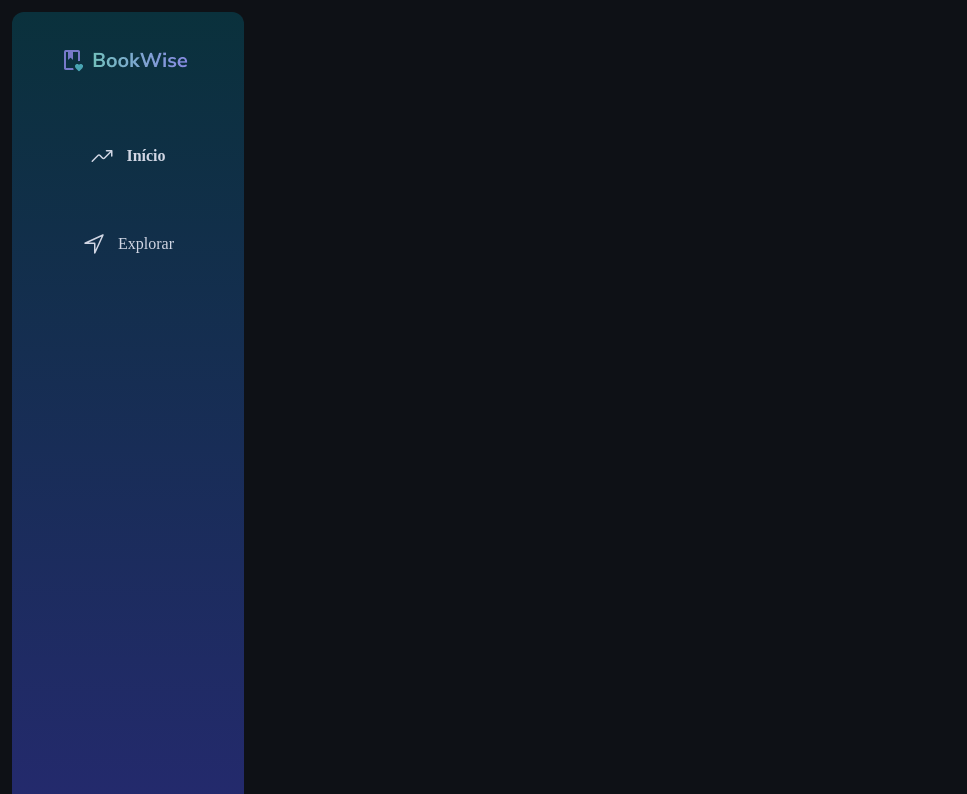
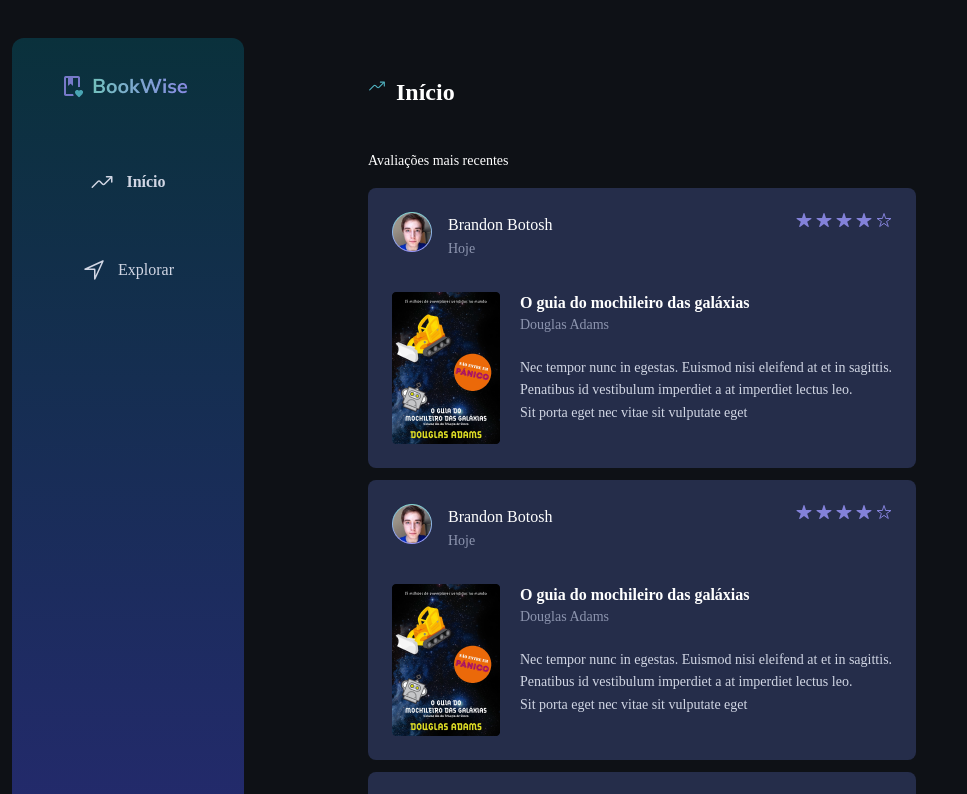
Before and after one commit to EngJao89/ignite-reactjs-bookwise, a Next.js app: page / in a window 1280 px wide. Shown: the top 794 px of the page, without its empty margins (0-967 px from the left). Built offline with nearby package versions, Linux system fonts and the light colour scheme.

Commit message:
feat(bw03-my-books): implementa lista de livros comentados em home

```diff
--- /dev/null
+++ b/src/components/CardComment/index.tsx
@@ -0,0 +1,124 @@
+import Image from "next/image";
+import { IoStar, IoStarOutline } from "react-icons/io5";
+import Avatar from "../../../public/Avatar.png";
+import Book1 from "../../../public/books/Book-Douglas-Adams.png"
+import {
+  AuthorName,
+  BookName,
+  CardContainer,
+  CardHeader,
+  Content,
+  RateContainer,
+  TextComment,
+  TextDate,
+  TextName
+} from "./styles";
+
+export function CardComment() {
+  return(
+    <>
+      <CardContainer>
+        <CardHeader>
+          <Image
+            alt="Avatar"
+            src={Avatar}
+          />
+          <TextName>
+            Brandon Botosh
+            <TextDate>Hoje</TextDate>
+          </TextName>
+
+          <RateContainer>
+            <IoStar size={16} color={'#8381D9'} />
+            <IoStar size={16} color={'#8381D9'} />
+            <IoStar size={16} color={'#8381D9'} />
+            <IoStar size={16} color={'#8381D9'} />
+            <IoStarOutline size={16} color={'#8381D9'} />
+          </RateContainer>
+        </CardHeader>
+
+        <Content>
+          <Image alt="Book1" src={Book1}/>
+          <BookName>
+            O guia do mochileiro das galáxias
+            <AuthorName>Douglas Adams</AuthorName>
+
+            <TextComment>
+              Nec tempor nunc in egestas. Euismod nisi eleifend at et in sagittis.<br/>
+              Penatibus id vestibulum imperdiet a at imperdiet lectus leo.<br/>
+              Sit porta eget nec vitae sit vulputate eget
+            </TextComment>
+          </BookName>
+        </Content>
+      </CardContainer>
+      <CardContainer>
+        <CardHeader>
+          <Image
+            alt="Avatar"
+            src={Avatar}
+          />
+          <TextName>
+            Brandon Botosh
+            <TextDate>Hoje</TextDate>
+          </TextName>
+
+          <RateContainer>
+            <IoStar size={16} color={'#8381D9'} />
+            <IoStar size={16} color={'#8381D9'} />
+            <IoStar size={16} color={'#8381D9'} />
+            <IoStar size={16} color={'#8381D9'} />
+            <IoStarOutline size={16} color={'#8381D9'} />
+          </RateContainer>
+        </CardHeader>
+
+        <Content>
+          <Image alt="Book1" src={Book1}/>
+          <BookName>
+            O guia do mochileiro das galáxias
+            <AuthorName>Douglas Adams</AuthorName>
+
+            <TextComment>
+              Nec tempor nunc in egestas. Euismod nisi eleifend at et in sagittis.<br/>
+              Penatibus id vestibulum imperdiet a at imperdiet lectus leo.<br/>
+              Sit porta eget nec vitae sit vulputate eget
+            </TextComment>
+          </BookName>
+        </Content>
+      </CardContainer>
+      <CardContainer>
+        <CardHeader>
+          <Image
+            alt="Avatar"
+            src={Avatar}
+          />
+          <TextName>
+            Brandon Botosh
+            <TextDate>Hoje</TextDate>
+          </TextName>
+
+          <RateContainer>
+            <IoStar size={16} color={'#8381D9'} />
+            <IoStar size={16} color={'#8381D9'} />
+            <IoStar size={16} color={'#8381D9'} />
+            <IoStar size={16} color={'#8381D9'} />
+            <IoStarOutline size={16} color={'#8381D9'} />
+          </RateContainer>
+        </CardHeader>
+
+        <Content>
+          <Image alt="Book1" src={Book1}/>
+          <BookName>
+            O guia do mochileiro das galáxias
+            <AuthorName>Douglas Adams</AuthorName>
+
+            <TextComment>
+              Nec tempor nunc in egestas. Euismod nisi eleifend at et in sagittis.<br/>
+              Penatibus id vestibulum imperdiet a at imperdiet lectus leo.<br/>
+              Sit porta eget nec vitae sit vulputate eget
+            </TextComment>
+          </BookName>
+        </Content>
+      </CardContainer>
+    </>
+  )
+}
--- /dev/null
+++ b/src/components/CardComment/styles.ts
@@ -0,0 +1,84 @@
+import styled from "styled-components";
+
+export const CardContainer = styled.div`
+  background: ${(props) => props.theme['gray-600']};
+  display: flex;
+  padding: 24px;
+  margin-bottom: 12px;
+  border-radius: 8px;
+  border: 0;
+  flex-direction: column;
+  align-items: flex-start;
+  gap: 32px;
+  align-self: stretch;
+`;
+
+export const CardHeader = styled.div`
+  display: flex;
+  align-items: flex-start;
+  gap: 16px;
+  align-self: stretch;
+`;
+
+export const TextName = styled.p`
+  color: ${(props) => props.theme.white};
+  font-family: 'Nunito Sans';
+  font-size: 16px;
+  font-style: normal;
+  font-weight: 400;
+  line-height: 160%; /* 25.6px */
+  display: flex;
+  flex-direction: column;
+  align-items: flex-start;
+  flex: 1 0 0;
+`;
+
+export const TextDate = styled.h5`
+  color: ${(props) => props.theme['gray-400']};
+  font-family: 'Nunito Sans';
+  font-size: 14px;
+  font-style: normal;
+  font-weight: 400;
+  line-height: 160%; /* 22.4px */
+`;
+
+export const RateContainer = styled.div`
+  display: flex;
+  align-items: center;
+  gap: 4px;
+`;
+
+export const Content = styled.div`
+  display: flex;
+  align-items: flex-start;
+  gap: 20px;
+  align-self: stretch;
+`;
+
+export const BookName = styled.p`
+  color: ${(props) => props.theme.white};
+  font-family: 'Nunito Sans';
+  font-size: 16px;
+  font-style: normal;
+  font-weight: 700;
+  line-height: 140%; /* 22.4px */
+`;
+
+export const AuthorName = styled.p`
+  color: ${(props) => props.theme['gray-400']};
+  font-family: 'Nunito Sans';
+  font-size: 14px;
+  font-style: normal;
+  font-weight: 400;
+  line-height: 160%; /* 22.4px */
+`;
+
+export const TextComment = styled.p`
+  color: ${(props) => props.theme['gray-300']};
+  font-family: 'Nunito Sans';
+  font-size: 14px;
+  font-style: normal;
+  font-weight: 400;
+  line-height: 160%; /* 22.4px */
+  padding-top: 20px;
+`;
--- a/src/components/Sidebar/index.tsx
+++ b/src/components/Sidebar/index.tsx
@@ -1,8 +1,18 @@
 import Image from "next/image";
-import { IoTrendingUpOutline, IoNavigateOutline } from "react-icons/io5";
+import {
+  IoTrendingUpOutline,
+  IoNavigateOutline,
+  IoLogInOutline
+} from "react-icons/io5";
 
 import logoBook1x from "../../../public/sidebarLogo1x.png"
-import { Container, ExplorerButton, InitButton, Logo } from "./styles";
+import {
+  Container,
+  ExplorerButton,
+  InitButton,
+  LoginButton,
+  Logo
+} from "./styles";
 
 export function Sidebar(){
   return (
@@ -23,6 +33,11 @@ export function Sidebar(){
         <IoNavigateOutline size={24}/>
         Explorar
       </ExplorerButton>
+
+      <LoginButton>
+        Fazer Login
+        <IoLogInOutline size={24}/>
+      </LoginButton>
     </Container>
   )
 }
--- a/src/components/Sidebar/styles.ts
+++ b/src/components/Sidebar/styles.ts
@@ -35,3 +35,11 @@ export const ExplorerButton = styled.label`
   font-size: 16px;
   font-weight: 400;
 `;
+
+export const LoginButton = styled.label`
+  display: flex;
+  padding-top: 694px;
+  justify-content: center;
+  align-items: center;
+  gap: 12px;
+`;
--- a/src/pages/index.tsx
+++ b/src/pages/index.tsx
@@ -1,7 +1,32 @@
+import { IoTrendingUpOutline } from "react-icons/io5";
+
 import { Sidebar } from "@/components/Sidebar";
+import { CardComment } from "@/components/CardComment";
+import { Container, ContainerHeader, TextHeader, TextSubtitle } from "./styles";
 
 export default function Home() {
   return (
-    <Sidebar />
+      <Container>
+        <Sidebar />
+
+        <ContainerHeader>
+          <TextHeader>
+            <IoTrendingUpOutline
+              size={28}
+              color={'#50B2C0'}
+              style={{ paddingRight: 10 }}
+            />
+            Início
+          </TextHeader>
+
+          <TextSubtitle>
+            Avaliações mais recentes
+          </TextSubtitle>
+
+          <CardComment />
+        </ContainerHeader>
+
+
+      </Container>
   )
 }
--- a/src/pages/login/styles.ts
+++ b/src/pages/login/styles.ts
@@ -27,7 +27,7 @@ export const SubTitleSection = styled.section`
   line-height: 160%; /* 25.6px */
 `;
 
-export const CardHome = styled.button`
+export const CardLogin = styled.button`
   background: ${(props) => props.theme['gray-600']};
   color: ${(props) => props.theme.white};
   display: flex;
--- a/src/pages/styles.ts
+++ b/src/pages/styles.ts
@@ -1,64 +1,40 @@
 import styled from "styled-components";
 
-export const HomeContainer = styled.main`
+export const Container = styled.main`
   display: flex;
   flex-direction: space-between;
-  gap: 40px;
+  align-items: center;
+  gap: 16px;
 `;
 
-export const ImageContainer = styled.section`
-  background-image: ${(props) => props.theme['gradient-horizontal']};
-  filter: opacity(50%);
-  width: 598px;
-  height: 912px;
-  flex-shrink: 0;
-  opacity: transparent;
+export const ContainerHeader = styled.div`
+  display: flex;
+  flex-direction: column;
+  margin-left: 96px;
 `;
 
-export const TextLogo = styled.text`
-  color: var(--gradient-horizontal, linear-gradient(90deg, #7FD1CC 0%, #9694F5 100%));
-  padding-left: 183px;
-  font-family: Nunito Sans;
-  font-size: 32px;
-  font-style: normal;
-  font-weight: 700;
-  line-height: 160%; /* 57.6px */
-`;
-
-export const MainSection = styled.section`
-  margin-top: 245px;
-  margin-left: 194px;
+export const TextHeader = styled.label`
   color: ${(props) => props.theme.white};
   font-family: 'Nunito Sans';
   font-size: 24px;
   font-style: normal;
   font-weight: 700;
   line-height: 140%; /* 33.6px */
-  text-align: center;
+  gap: 16px;
+  margin-top: 72px;
 `;
 
-export const SubTitleSection = styled.section`
+export const TextSubtitle = styled.label`
   color: ${(props) => props.theme.white};
   font-family: 'Nunito Sans';
-  font-size: 16px;
+  font-size: 14px;
   font-style: normal;
   font-weight: 400;
-  line-height: 160%; /* 25.6px */
+  line-height: 160%; /* 22.4px */
+  margin-top: 40px;
+  margin-bottom: 16px;
 `;
 
-export const CardHome = styled.button`
-  background: ${(props) => props.theme['gray-600']};
-  color: ${(props) => props.theme.white};
-  display: flex;
-  width: 372px;
-  padding: 20px 24px;
-  margin-bottom: 16px;
-  align-items: center;
-  gap: 20px;
-  border-radius: 8px;
-  font-family: 'Nunito Sans';
-  font-size: 18px;
-  font-style: normal;
-  font-weight: 700;
-  line-height: 160%; /* 28.8px */
+export const ContainerTrend = styled.div`
+
 `;
```
Also changed, not shown: src/pages/login/index.tsx (+7 -7 lines), public/Avatar.png (added), public/books/Book-Douglas-Adams.png (added).
